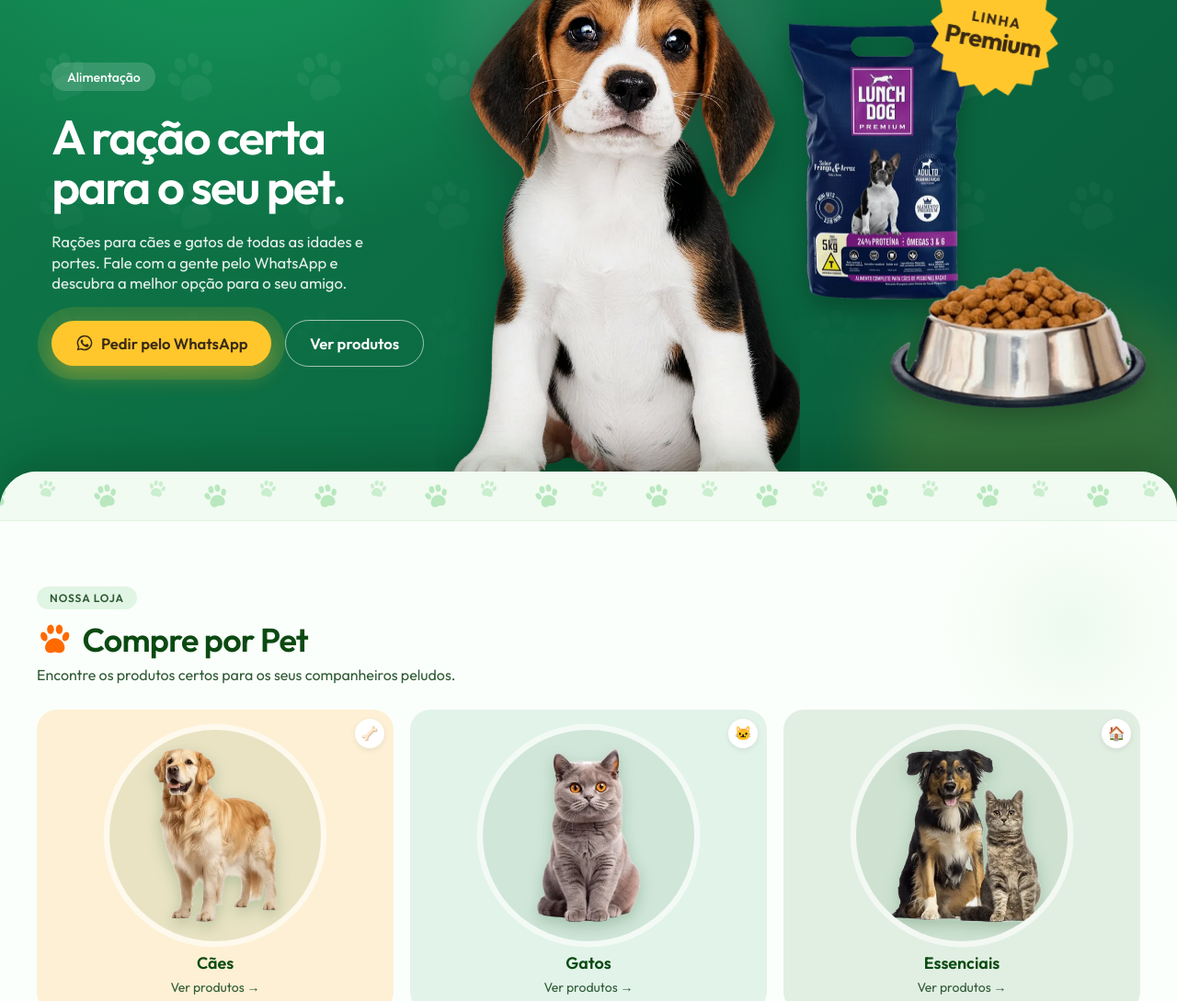
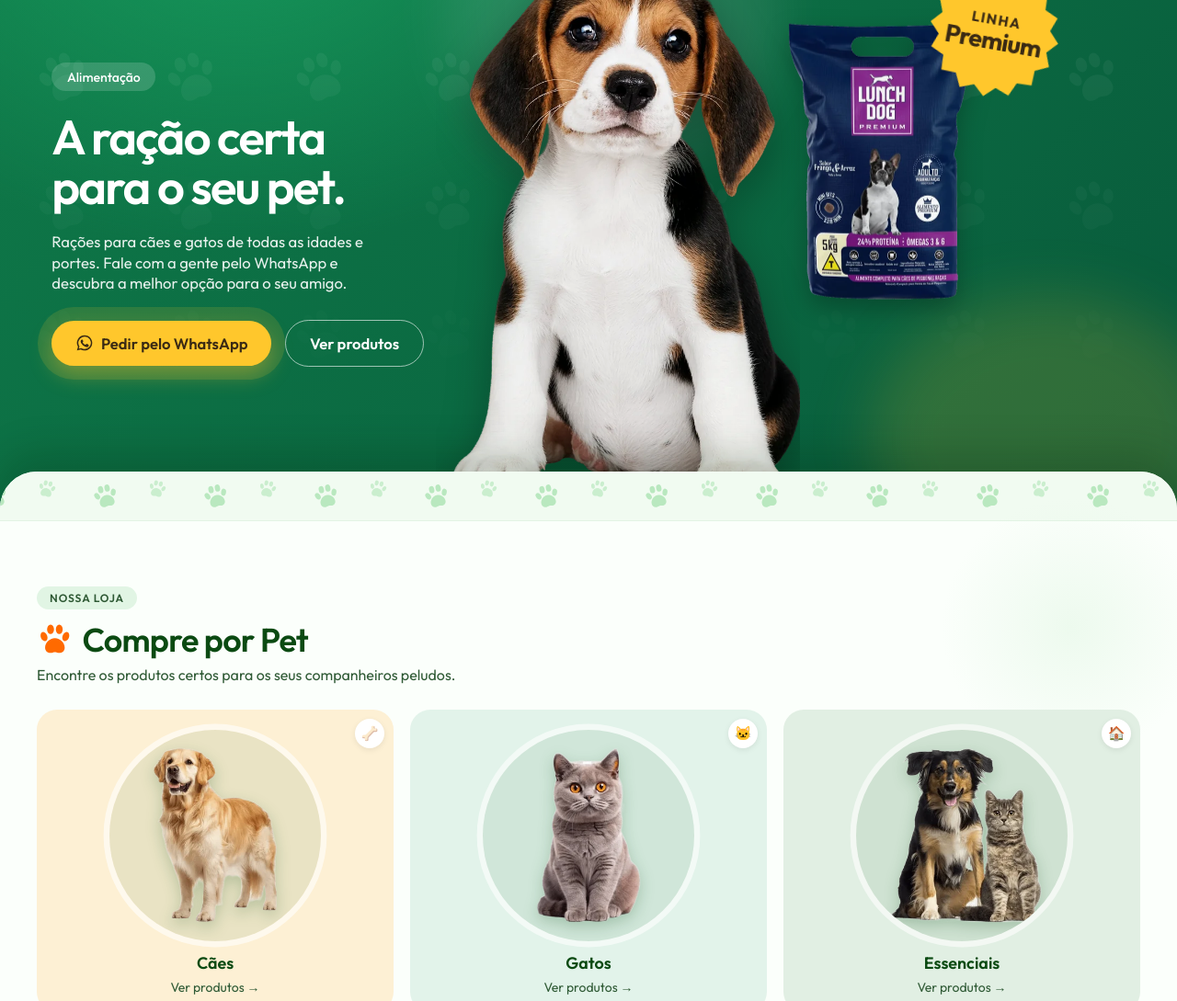
Before and after one commit to snn234/provet-duque-site, a plain HTML site: page index.html in a window 1280 px wide. Shown: the part 1044-2133 px from the top of the page at 92% size. Drawn offline with Linux system fonts and the light colour scheme; animation ran at ten frames a second.

Commit message:
Remove a tigela de ração da faixa verde
Tira a imagem, os estilos e a referência no script de animação.

Co-Authored-By: Claude Sonnet 5.5 <noreply@anthropic.com>

```diff
--- a/app.js
+++ b/app.js
@@ -58,7 +58,7 @@
 
     // elementos das faixas "estouram" ao aparecer
     var k = 0;
-    document.querySelectorAll(".art > .sticker, .art > .burst, .art > .bag, .art > .bowl, .art > .dog-slot, .art > .dog-face").forEach(function (el) {
+    document.querySelectorAll(".art > .sticker, .art > .burst, .art > .bag, .art > .dog-slot, .art > .dog-face").forEach(function (el) {
       el.classList.add("pop");
       el.style.setProperty("--d", ((k++ % 4) * 0.12) + "s");
       io.observe(el);
--- a/index.html
+++ b/index.html
@@ -174,7 +174,6 @@
         <span class="burst"><i>linha</i><b>Premium</b></span>
         <div class="slot dog-slot" data-slot="foto-cachorro-oferta"><svg viewBox="0 0 100 100"><use href="#paw"/></svg><img src="assets/beagle.webp" width="800" height="1038" loading="lazy" alt=""></div>
         <img class="bag bag-big" src="assets/racao-lunch-dog.webp" width="480" height="623" loading="lazy" alt="">
-        <img class="bowl" src="assets/tigela-racao.webp" width="606" height="336" loading="lazy" alt="">
       </div>
     </div></div></section>
 
--- a/secoes.css
+++ b/secoes.css
@@ -96,7 +96,6 @@
 
 .bag { position: absolute; height: auto; filter: drop-shadow(0 .8cqw 1cqw rgba(0,0,0,.25)); animation: float 6s ease-in-out infinite; }
 .bag-big { left: 65cqw; top: 11cqw; width: 19cqw; }
-.bowl { position: absolute; right: 2.5cqw; bottom: 8.5cqw; width: 22cqw; height: auto; filter: drop-shadow(0 .8cqw 1cqw rgba(0,0,0,.25)); }
 .burst {
   position: absolute; z-index: 4; left: 79cqw; top: 7cqw; width: 11cqw; height: 11cqw;
   display: grid; place-content: center; text-align: center; color: #3a2a14; background: #ffc72c;
@@ -328,7 +327,6 @@
   .bag-big { left: 56vw; top: 24vw; width: 36vw; }
   .burst { left: 70vw; top: 8vw; width: 24vw; height: 24vw; }
   .burst b { font-size: 4.6vw; } .burst i { font-size: 2.8vw; }
-  .bowl { right: 3vw; bottom: 11vw; width: 40vw; }
   .b1 { left: 10vw; top: 10vw; width: 60vw; height: 60vw; filter: blur(8vw); }
 
   .cats .cat-card:last-child .slot { width: min(66%, 130px); }
```
Also changed, not shown: assets/tigela-racao.webp (deleted).
